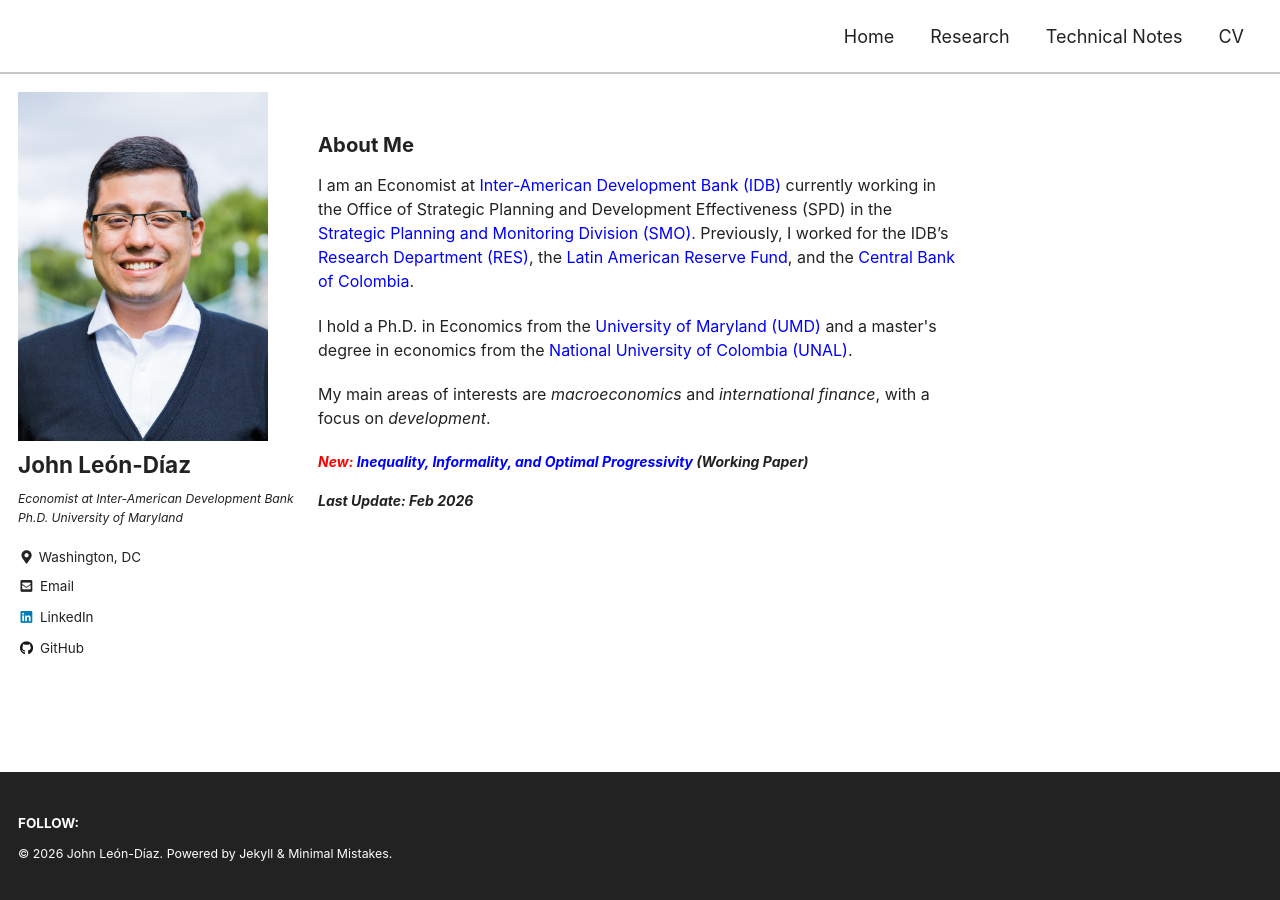
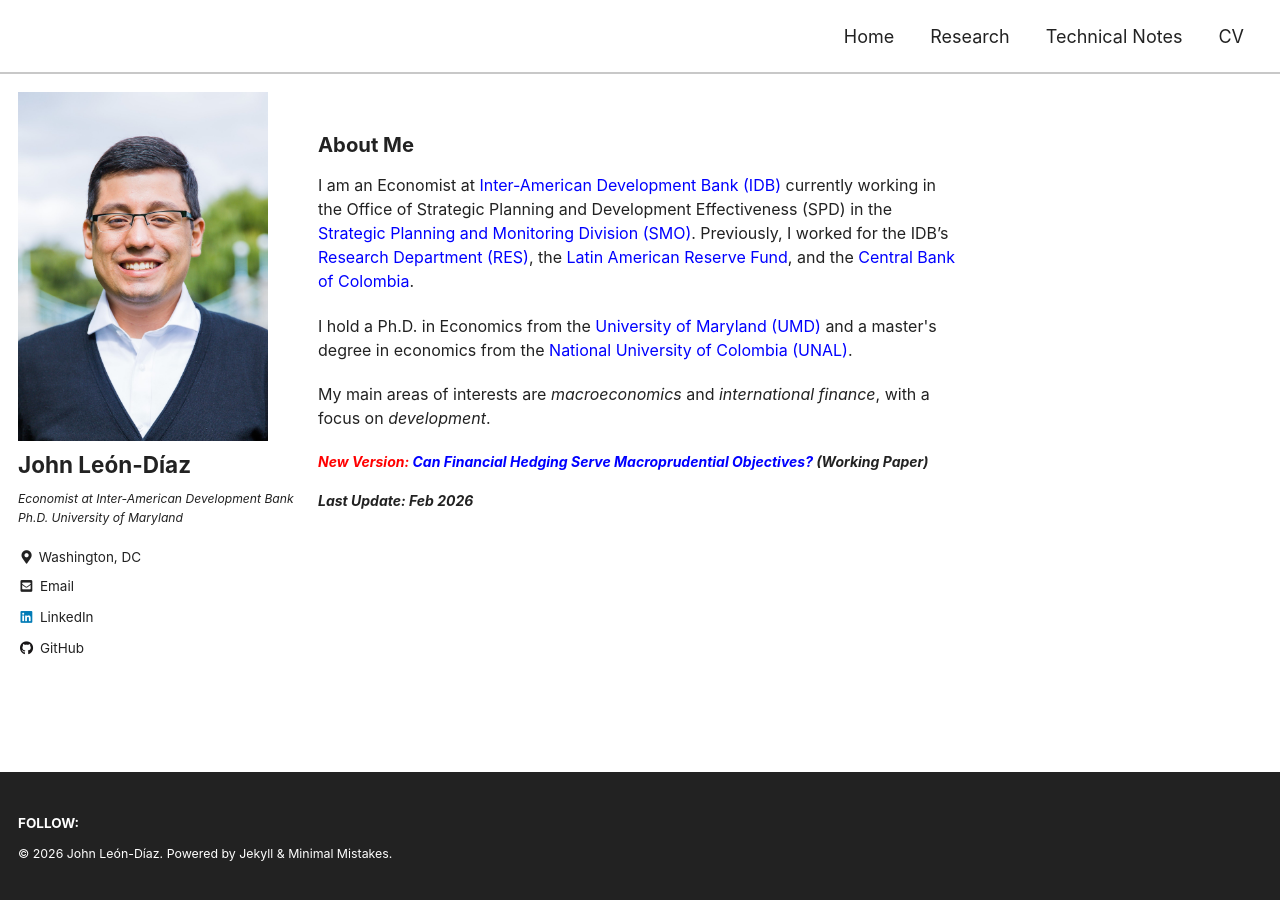
Before and after one commit to jleondia/jleondia.github.io, a Jekyll site: the page built from _pages/home.md, in a window 1280 px wide. Built offline with Jekyll 4.4.1, drawn with Linux system fonts in a browser that asks for light colours; cached includes are drawn as plain includes.

Commit message:
Update new paper link in home page

```diff
--- a/_pages/home.md
+++ b/_pages/home.md
@@ -28,7 +28,7 @@ comments: false
 </div>
 
 <p style="font-size:14px; font-weight:bold; font-style:italic;">
-  <span style="color: #ff0000">New: </span> <a href="https://cepr.org/publications/dp21229">Inequality, Informality, and Optimal Progressivity</a> (Working Paper) </p>
+  <span style="color: #ff0000">New Version: </span> <a href="https://www.dropbox.com/scl/fi/3jqta655euq3aimbama3e/ARL_Hedging_MPP_April_2026.pdf?rlkey=wny0jq01vzzltw68lix49vhmo&e=1&dl=0">Can Financial Hedging Serve Macroprudential Objectives?</a> (Working Paper) </p>
 
 
 
```
